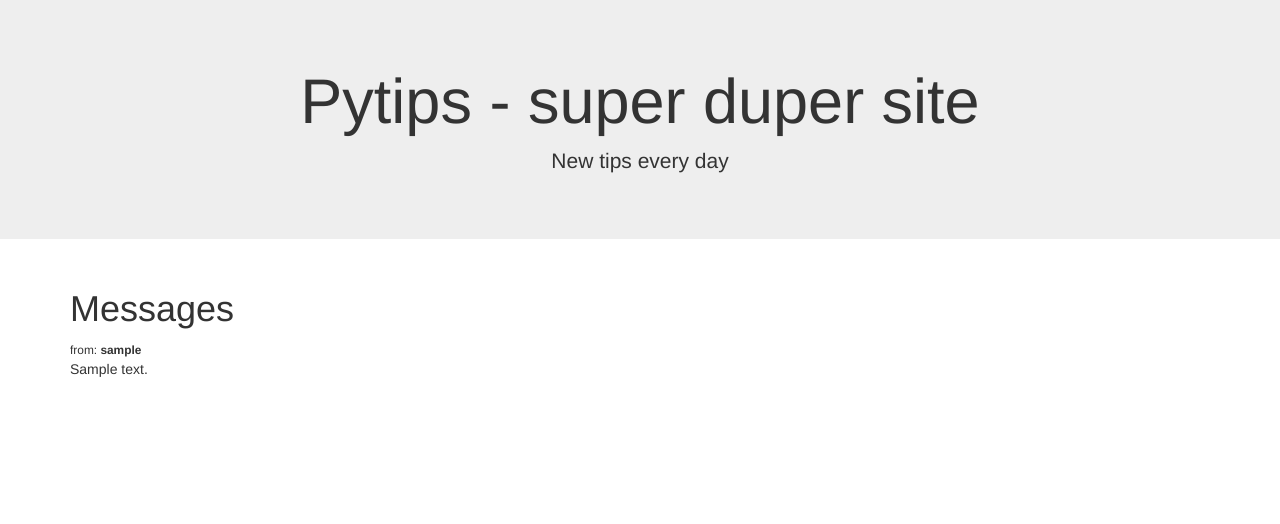
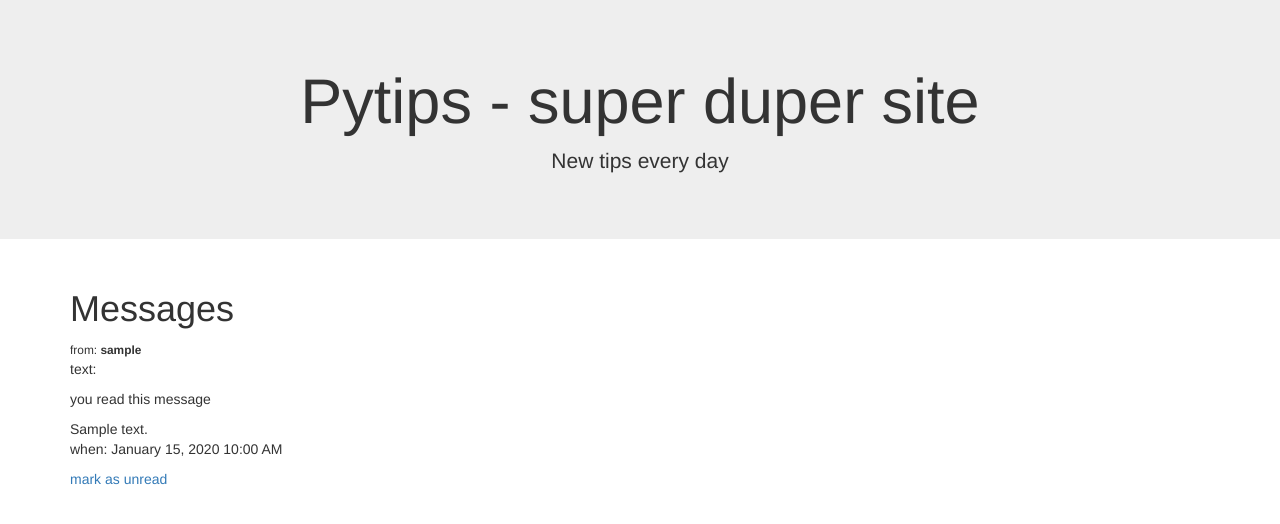
Before and after one commit to lexluter1988/pytips, a Flask app: page /messages in a window 1280 px wide. Shown: the part 71-595 px from the top of the page. Run offline with Flask 2, Linux system fonts and the light colour scheme; a user stored in the database is signed in; tables that the repository leaves empty hold one stand-in row (values such as "Sample post"); some libraries are stand-ins or nearby versions.

Commit message:
closes #43

```diff
--- a/app/main/routes.py
+++ b/app/main/routes.py
@@ -100,3 +100,15 @@ def send_message(recipient):
 def messages():
     messages = current_user.messages_received.all()
     return render_template('main/messages.html', messages=messages)
+
+
+@bp.route('/messages/<msg_id>/<status>', methods=['GET'])
+@login_required
+@check_confirmed
+def mark_as(msg_id, status):
+    message = current_user.messages_received.filter_by(id=msg_id).first()
+    if message:
+        message.status = status
+        db.session.add(message)
+        db.session.commit()
+    return redirect(url_for('main.messages'))
--- a/app/models.py
+++ b/app/models.py
@@ -163,6 +163,7 @@ class Message(db.Model):
     sender_id = db.Column(db.Integer, db.ForeignKey('users.id'))
     recipient_id = db.Column(db.Integer, db.ForeignKey('users.id'))
     body = db.Column(db.String(140))
+    status = db.Column(db.Integer, default=0)
     timestamp = db.Column(db.DateTime, index=True, default=datetime.utcnow)
 
     def __repr__(self):
--- a/app/templates/main/messages.html
+++ b/app/templates/main/messages.html
@@ -3,7 +3,20 @@
 {% block app_content %}
     <h1>{{ _('Messages') }}</h1>
     {% for msg in messages %}
-        <small>from: <b> {{ msg.author.username }}</b></small>
-        <p> {{  msg.body }}</p>
+        <small>{{ _('from:') }} <b> {{ msg.author.username }}</b></small>
+        <p>{{ _('text:') }} </p>
+        {% if msg.status == 1 %}
+            <p> {{ _('you read this message') }}</p>
+            {{  msg.body }}
+        {% else %}
+            <p> {{ _('unread message') }}</p>
+            <b>{{  msg.body }}</b>
+        {% endif %}
+        <p>{{ _('when:') }} {{ moment(msg.timestamp).format('LLL') }}</p>
+        {%  if msg.status == 1 %}
+            <a href="{{ url_for('main.mark_as', msg_id = msg.id, status = 0) }}">{{ _('mark as unread') }}</a>
+        {% else %}
+            <a href="{{ url_for('main.mark_as', msg_id = msg.id, status = 1) }}">{{ _('mark as read') }}</a>
+        {% endif %}
     {% endfor %}
 {% endblock %}
```
